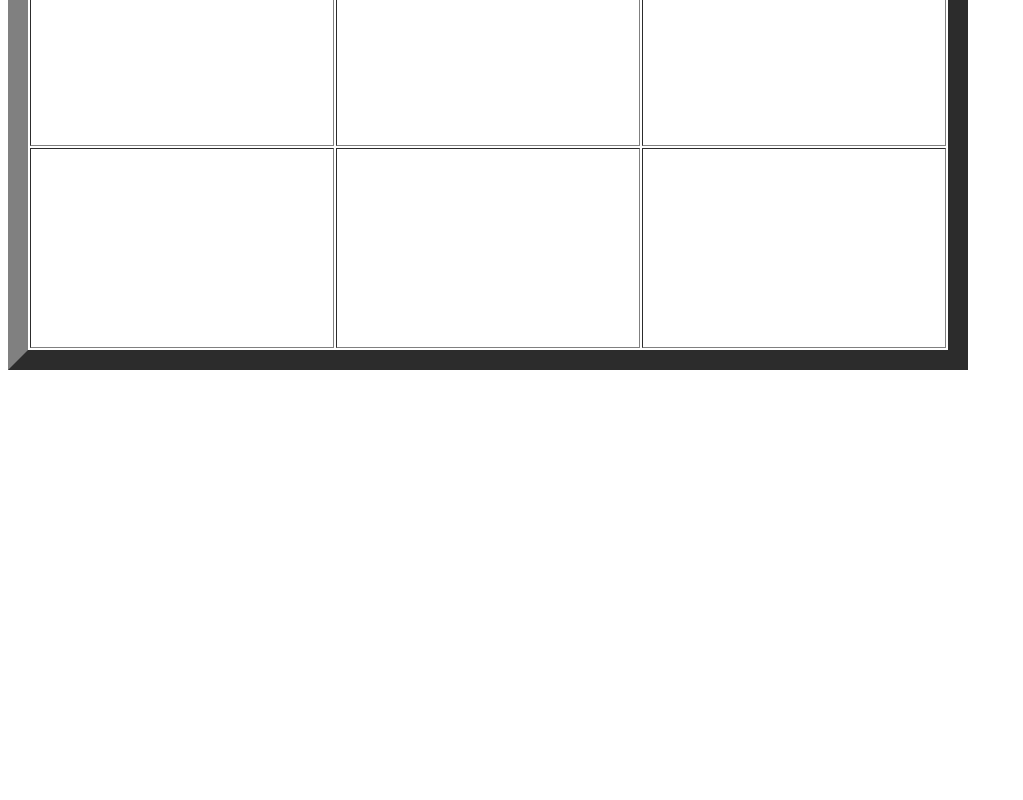
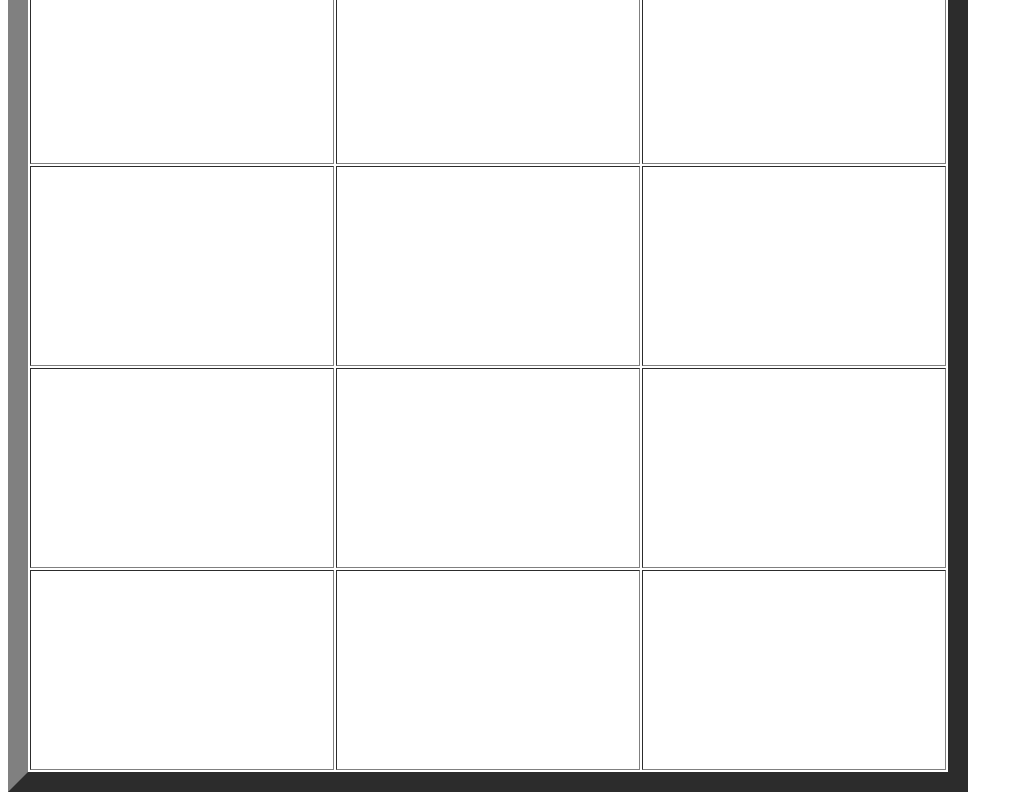
Before and after one commit to playush/myApptest, a plain HTML site: page tictactoe.html in a window 1280 px wide. Shown: the part 690-1490 px from the top of the page, without its empty margins (0-1023 px from the left). Before the commit the page ends 1068 px from the top, so only its background shows below. Drawn offline with Linux system fonts and the light colour scheme.

Commit message:
INserted into b3

```diff
--- a/tictactoe.html
+++ b/tictactoe.html
@@ -1,4 +1,4 @@
-<html>
+html>
 <body>
     <font size="7">
         <table style="text-align:center" border="20">
@@ -12,6 +12,9 @@
             <tr align="center" height="200"><td></td><td></td><td></td></tr>
             <tr align="center" height="200"><td></td><td></td><td></td></tr>
             <tr align="center" height="200"><td></td><td></td><td></td></tr>
+            <tr align="center" height="200"><td></td><td></td><td></td></tr>
+            <tr align="center" height="200"><td></td><td></td><td></td></tr>
+
 
 
 
```
